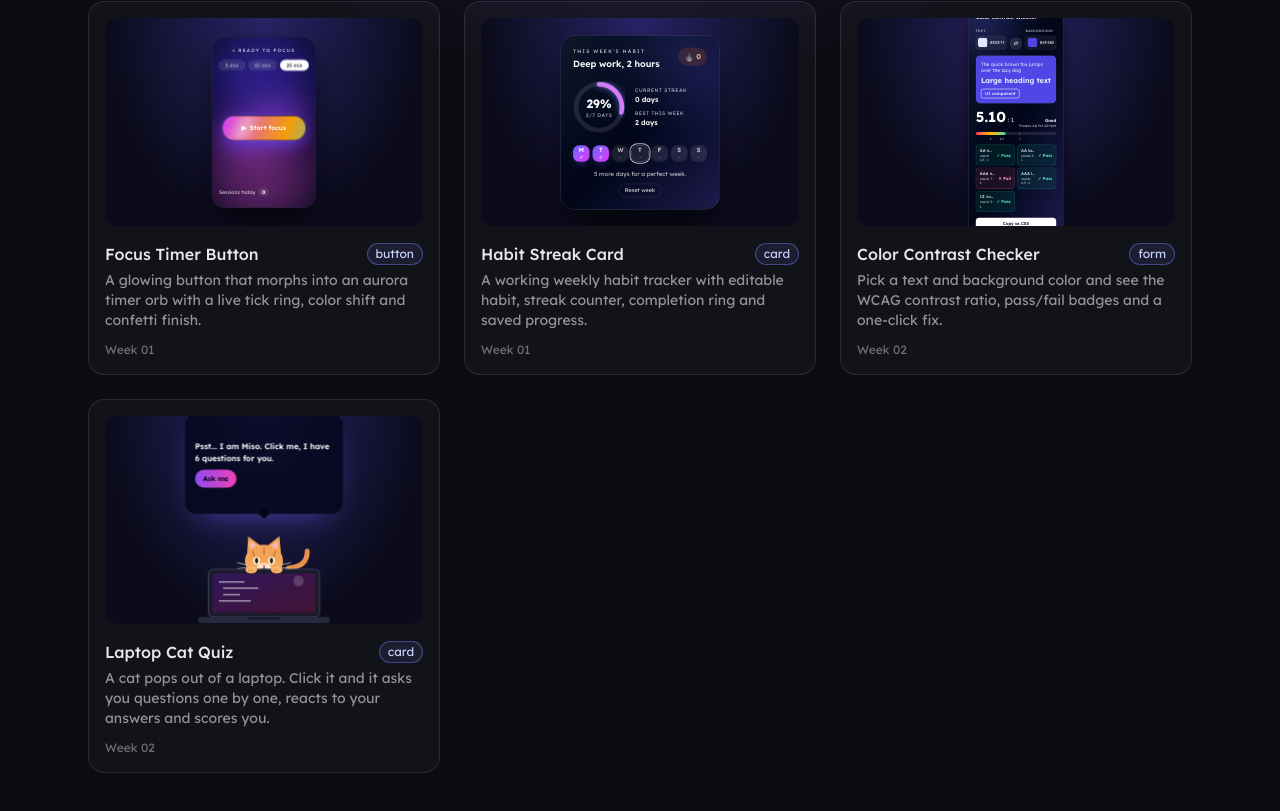
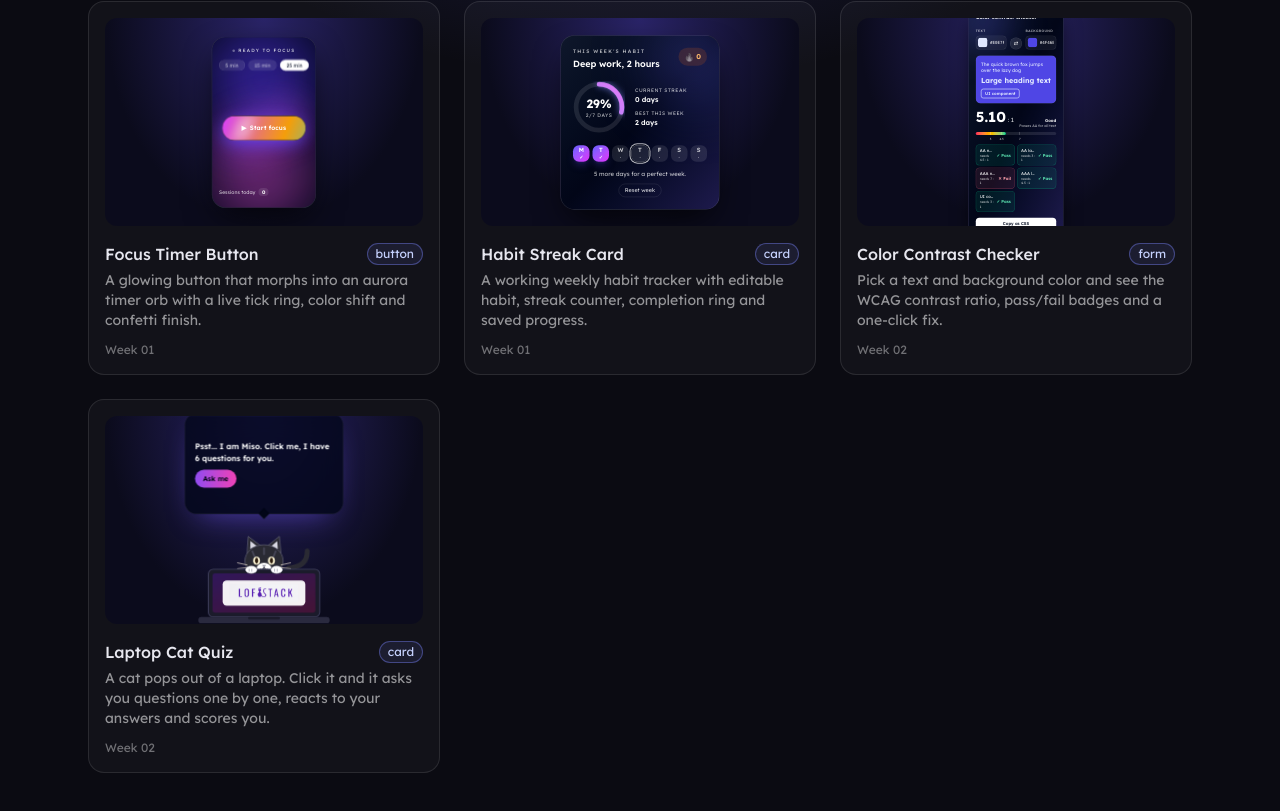
Before and after one commit to YomnaT09/lofistack-components, a Next.js app: page / in a window 1280 px wide. Shown: the part 414-1225 px from the top of the page. Built offline with nearby package versions, Linux system fonts and the light colour scheme.

Commit message:
Laptop Cat Quiz: LofiStack logo on the screen, black and white cat
Co-Authored-By: Claude Sonnet 5.5 <noreply@anthropic.com>
Claude-Session: https://claude.ai/code/session_01WYCQuJLcqipv5wL9vETadV

```diff
--- a/src/showcase/laptop-cat-quiz.tsx
+++ b/src/showcase/laptop-cat-quiz.tsx
@@ -1,6 +1,7 @@
 "use client";
 
 import { useEffect, useId, useMemo, useRef, useState } from "react";
+import logo from "@/assets/lofistack-logo.png";
 
 export interface CatQuestion {
   id: string;
@@ -174,9 +175,9 @@ export default function LaptopCatQuiz({
   const eyes = useMemo(() => {
     const cx = [136, 164];
     if (mood === "happy")
-      return cx.map((x) => <path key={x} d={`M${x - 6} 86 Q${x} 78 ${x + 6} 86`} stroke="#2b1b0e" strokeWidth="3" fill="none" strokeLinecap="round" />);
+      return cx.map((x) => <path key={x} d={`M${x - 6} 86 Q${x} 78 ${x + 6} 86`} stroke="#ffffff" strokeWidth="3" fill="none" strokeLinecap="round" />);
     if (mood === "sad")
-      return cx.map((x) => <path key={x} d={`M${x - 6} 82 Q${x} 90 ${x + 6} 82`} stroke="#2b1b0e" strokeWidth="3" fill="none" strokeLinecap="round" />);
+      return cx.map((x) => <path key={x} d={`M${x - 6} 82 Q${x} 90 ${x + 6} 82`} stroke="#ffffff" strokeWidth="3" fill="none" strokeLinecap="round" />);
     const dy = mood === "think" ? -2 : 0;
     return cx.map((x) => (
       <g key={x} className="llc-blink" style={{ transformOrigin: `${x}px 84px` }}>
@@ -323,26 +324,27 @@ export default function LaptopCatQuiz({
           {/* cat (drawn behind the laptop) */}
           <g className="llc-cat" style={{ transform: up ? "translateY(0)" : "translateY(78px)" }}>
             <g className="llc-tail">
-              <path d="M196 98 Q232 92 228 62" stroke="#e8924a" strokeWidth="9" strokeLinecap="round" fill="none" />
+              <path d="M196 98 Q232 92 228 62" stroke="#2a2a33" strokeWidth="9" strokeLinecap="round" fill="none" />
             </g>
-            <ellipse cx="150" cy="130" rx="40" ry="34" fill="#f2a458" />
+            <ellipse cx="150" cy="130" rx="40" ry="34" fill="#2a2a33" stroke="#5c5c70" strokeWidth="1.5" />
             <g className="llc-earl">
-              <path d="M118 70 L121 38 L146 58 Z" fill="#f2a458" />
-              <path d="M124 62 L125 47 L137 57 Z" fill="#f7b8c0" />
+              <path d="M118 70 L121 38 L146 58 Z" fill="#2a2a33" stroke="#5c5c70" strokeWidth="1.5" />
+              <path d="M124 62 L125 47 L137 57 Z" fill="#d9d9e3" />
             </g>
-            <path d="M182 70 L179 38 L154 58 Z" fill="#f2a458" />
-            <path d="M176 62 L175 47 L163 57 Z" fill="#f7b8c0" />
-            <ellipse cx="150" cy="84" rx="36" ry="30" fill="#f2a458" />
-            <path d="M128 66 L132 76 M150 60 L150 72 M172 66 L168 76" stroke="#d37e34" strokeWidth="3" strokeLinecap="round" />
-            <ellipse cx="150" cy="98" rx="14" ry="10" fill="#fde6c8" />
+            <path d="M182 70 L179 38 L154 58 Z" fill="#2a2a33" stroke="#5c5c70" strokeWidth="1.5" />
+            <path d="M176 62 L175 47 L163 57 Z" fill="#d9d9e3" />
+            <ellipse cx="150" cy="140" rx="14" ry="22" fill="#ffffff" />
+            <ellipse cx="150" cy="84" rx="36" ry="30" fill="#2a2a33" stroke="#5c5c70" strokeWidth="1.5" />
+            <path d="M128 66 L132 76 M150 60 L150 72 M172 66 L168 76" stroke="#4a4a5c" strokeWidth="3" strokeLinecap="round" />
+            <ellipse cx="150" cy="98" rx="14" ry="10" fill="#ffffff" />
             {eyes}
-            <path d="M146 92 L154 92 L150 97 Z" fill="#e5757f" />
+            <path d="M146 92 L154 92 L150 97 Z" fill="#9a9aa8" />
             {mood === "happy" ? (
-              <path d="M142 99 Q150 108 158 99 Q150 103 142 99" fill="#8a3a3a" stroke="#8a3a3a" strokeWidth="1.5" strokeLinejoin="round" />
+              <path d="M142 99 Q150 108 158 99 Q150 103 142 99" fill="#3a3a46" stroke="#3a3a46" strokeWidth="1.5" strokeLinejoin="round" />
             ) : mood === "sad" ? (
-              <path d="M143 102 Q150 97 157 102" stroke="#6b3a24" strokeWidth="2" fill="none" strokeLinecap="round" />
+              <path d="M143 102 Q150 97 157 102" stroke="#3a3a46" strokeWidth="2" fill="none" strokeLinecap="round" />
             ) : (
-              <path d="M150 97 Q147 102 143 100 M150 97 Q153 102 157 100" stroke="#6b3a24" strokeWidth="2" fill="none" strokeLinecap="round" />
+              <path d="M150 97 Q147 102 143 100 M150 97 Q153 102 157 100" stroke="#3a3a46" strokeWidth="2" fill="none" strokeLinecap="round" />
             )}
             <path d="M118 92 L100 88 M118 97 L100 99 M182 92 L200 88 M182 97 L200 99" stroke="#fff3e0" strokeOpacity=".8" strokeWidth="1.5" strokeLinecap="round" />
           </g>
@@ -350,21 +352,16 @@ export default function LaptopCatQuiz({
           {/* laptop */}
           <rect x="45" y="100" width="210" height="90" rx="9" fill="#1b1b2b" stroke="#3b3b58" strokeWidth="2" />
           <rect x="53" y="108" width="194" height="74" rx="4" fill={`url(#${uid}-scr)`} className="llc-screen" />
-          <g stroke="#fff" strokeOpacity=".55" strokeWidth="3" strokeLinecap="round">
-            <path d="M66 124 H112" />
-            <path d="M74 136 H138" />
-            <path d="M74 148 H104" />
-            <path d="M66 160 H124" />
-          </g>
-          <circle cx="215" cy="122" r="10" fill="#fff" fillOpacity=".18" />
+          <rect x="72" y="121" width="156" height="48" rx="8" fill="#fff" fillOpacity=".94" />
+          <image href={logo.src} x="85" y="128" width="130" height="34" preserveAspectRatio="xMidYMid meet" />
           <rect x="26" y="190" width="248" height="12" rx="6" fill="#2a2a3f" />
           <rect x="120" y="190" width="60" height="5" rx="2.5" fill="#1b1b2b" />
 
           {/* paws gripping the top edge */}
           <g className="llc-paw" style={{ opacity: up ? 1 : 0 }}>
-            <ellipse cx="126" cy="101" rx="11" ry="7" fill="#f7b46e" />
-            <ellipse cx="174" cy="101" rx="11" ry="7" fill="#f7b46e" />
-            <path d="M122 100 V104 M127 100 V104 M170 100 V104 M175 100 V104" stroke="#d37e34" strokeWidth="1.3" strokeLinecap="round" />
+            <ellipse cx="126" cy="101" rx="11" ry="7" fill="#ffffff" stroke="#9a9aa8" strokeWidth="1" />
+            <ellipse cx="174" cy="101" rx="11" ry="7" fill="#ffffff" stroke="#9a9aa8" strokeWidth="1" />
+            <path d="M122 100 V104 M127 100 V104 M170 100 V104 M175 100 V104" stroke="#9a9aa8" strokeWidth="1.3" strokeLinecap="round" />
           </g>
         </svg>
 
```
Also changed, not shown: src/assets/lofistack-logo.png (added).
